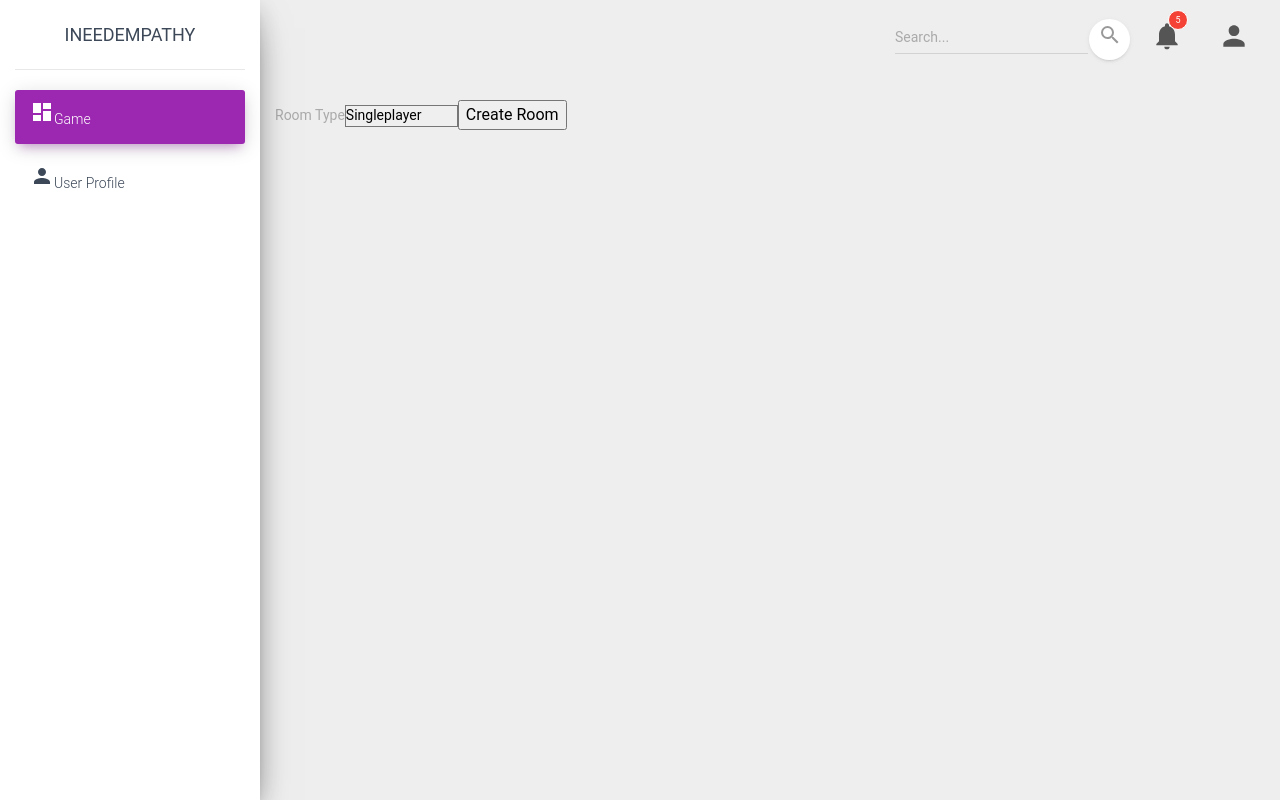
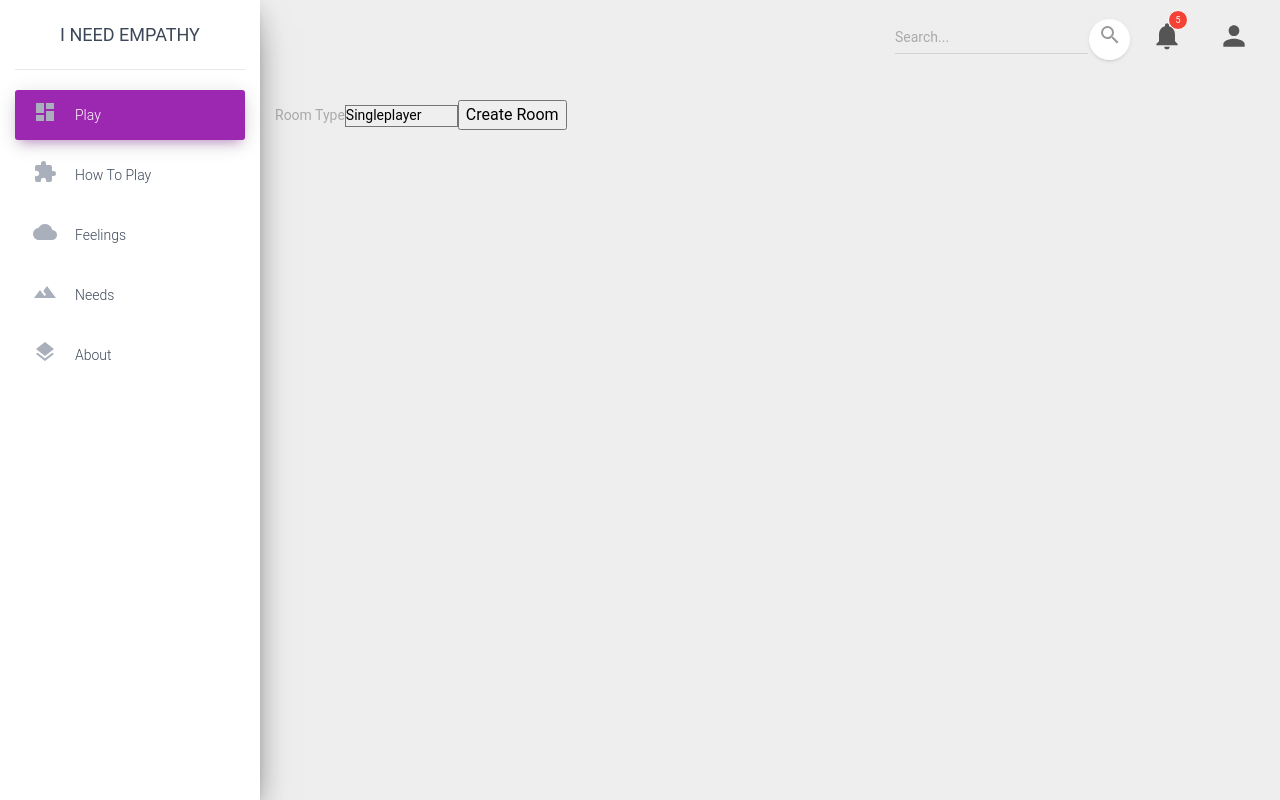
Before and after one commit to itsybits-xyz/ineedempathy, a React (Create React App) app in the folder frontend/: page / in a window 1280 px wide. Built offline with nearby package versions, Linux system fonts and the light colour scheme.

Commit message:
🎨 Add navigation links.

```diff
--- a/frontend/src/components/sidebar.tsx
+++ b/frontend/src/components/sidebar.tsx
@@ -1,5 +1,5 @@
 import React, { FC } from 'react';
-import {MdDashboard, MdPerson} from 'react-icons/md';
+import { MdExtension, MdWbCloudy, MdDashboard, MdTerrain, MdLayers } from 'react-icons/md';
 
 export const SideBar: FC = () => {
   return (
@@ -12,24 +12,48 @@ export const SideBar: FC = () => {
       >
         <div className="logo">
           <a href="http://ineedempathy.com" className="simple-text logo-normal">
-            iNeedEmpathy
+            I NEED EMPATHY
           </a>
         </div>
         <div className="sidebar-wrapper">
           <ul className="nav">
-            <li className="nav-item active  ">
-              <a className="nav-link" href="/trips">
+            <li className="nav-item active">
+              <a className="nav-link" href="/">
+                <MdDashboard size={24}/>
                 <p>
-                  <MdDashboard size={24}/>
-                  Game
+                  Play
                 </p>
               </a>
             </li>
-            <li className="nav-item ">
+            <li className="nav-item">
+              <a className="nav-link" href="/">
+                <MdExtension size={24}/>
+                <p>
+                  How to Play
+                </p>
+              </a>
+            </li>
+            <li className="nav-item">
               <a className="nav-link" href="/user">
+                <MdWbCloudy size={24}/>
                 <p>
-                  <MdPerson size={24}/>
-                  User Profile
+                  Feelings
+                </p>
+              </a>
+            </li>
+            <li className="nav-item">
+              <a className="nav-link" href="/user">
+                <MdTerrain size={24}/>
+                <p>
+                  Needs
+                </p>
+              </a>
+            </li>
+            <li className="nav-item">
+              <a className="nav-link" href="/user">
+                <MdLayers size={24}/>
+                <p>
+                  About
                 </p>
               </a>
             </li>
--- a/frontend/src/scss/material-dashboard/_sidebar-and-main-panel.scss
+++ b/frontend/src/scss/material-dashboard/_sidebar-and-main-panel.scss
@@ -180,7 +180,7 @@
             @extend .animation-transition-general;
         }
 
-        i{
+        svg, i{
             font-size: 24px;
             float: left;
             margin-right: 15px;
```
